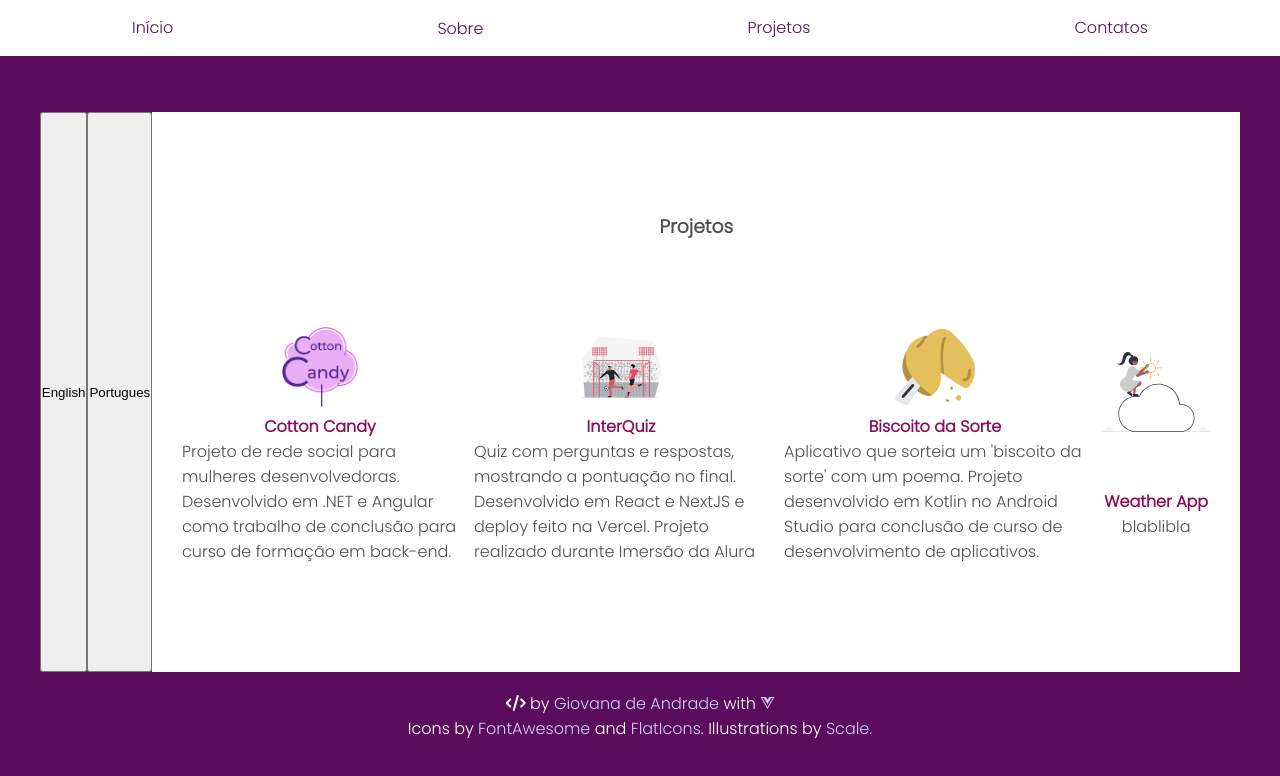
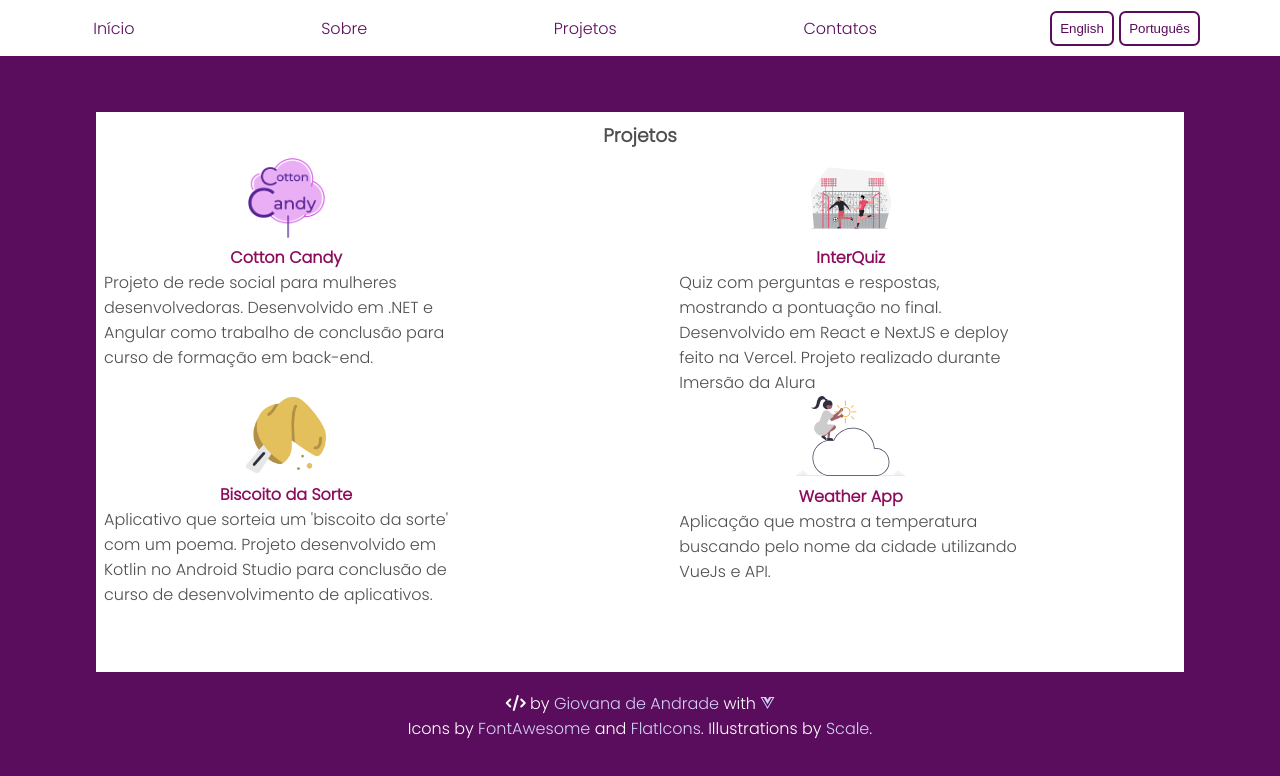
Before and after one commit to giovanaandrade/giovana-portfolio, a Vue app: page /projects in a window 1280 px wide. Shown: the top 776 px of the page. Built offline with nearby package versions, Linux system fonts and the light colour scheme; the HTML template or start-up script is replaced by a standard one.

Commit message:
add button to translate

```diff
--- a/src/App.vue
+++ b/src/App.vue
@@ -2,9 +2,6 @@
   <NavMenu />
 
   <div class="container-page">
-    <!-- ARRUMAR NAVBAR -->
-    <button @click="translateToEnglish()">English</button>
-    <button @click="translateToPortuguese()">Portugues</button>
     <div class="container">
       <div class="component">
         <router-view v-slot="{ Component }">
@@ -20,11 +17,9 @@
 <script>
 import NavMenu from "@/components/NavMenu.vue";
 import Footer from "./components/Footer.vue";
-import { mapActions } from "vuex";
 
 export default {
   components: { NavMenu, Footer },
-  methods: { ...mapActions(["translateToEnglish", "translateToPortuguese"]) },
 };
 </script>
 
@@ -52,12 +47,6 @@ body {
   font-family: "Poppins", sans-serif;
   font-size: 16px;
   background: rgb(90, 13, 92);
-  /* background: linear-gradient(
-    90deg,
-    rgba(90, 13, 92, 0.9223039557619923) 0%,
-    rgba(140, 12, 92, 0.9054972330729166) 50%,
-    rgba(210, 207, 245, 1) 100%
-  ); */
 }
 .page-enter-active,
 .page-leave-active {
@@ -78,7 +67,4 @@ body {
   width: 85vw;
   height: 70vh;
 }
-/* .component {
-  padding: 2%;
-} */
 </style>
--- a/src/components/NavMenu.vue
+++ b/src/components/NavMenu.vue
@@ -7,16 +7,21 @@
           ><span v-else>{{ route.nome }}</span></router-link
         >
       </li>
+      <li class="language">
+        <button @click="translateToEnglish()">English</button>
+        <button @click="translateToPortuguese()">Português</button>
+      </li>
     </ul>
   </nav>
 </template>
 
 <script>
-import { mapGetters } from "vuex";
+import { mapGetters, mapActions } from "vuex";
 import { routes } from "@/router/index.js";
 import db from "@/db.json";
 export default {
   name: "NavMenu",
+  methods: { ...mapActions(["translateToEnglish", "translateToPortuguese"]) },
   computed: mapGetters(["getterLanguage"]),
   data() {
     return {
@@ -33,8 +38,36 @@ a:active,
 a:hover {
   text-shadow: none;
 }
+
 .menu {
   background-color: white;
+}
+
+.menu button {
+  margin: 0.2em;
+  padding: 0.5rem;
+  background: #ffffff;
+  border: solid #5a0d5c 0.15em;
+  -webkit-border-radius: 0.5em;
+  -moz-border-radius: 0.5em;
+  border-radius: 0.5em;
+  text-decoration: none;
+  color: #5a0d5c;
+  display: inline-block;
+  cursor: pointer;
+  text-align: center;
+  transition: all 1s;
+}
+
+.menu button:hover,
+.menu button:active {
+  -webkit-border-radius: 0.5em;
+  -moz-border-radius: 0.5em;
+  border-radius: 0.5em;
+  color: #ffffff;
+  background-color: #5a0d5c;
+  border: solid #5a0d5c 0.15em;
+  text-decoration: none;
 }
 
 .menu .link {
@@ -63,6 +96,7 @@ a:hover {
     display: flex;
     justify-content: space-around;
     flex-wrap: wrap;
+    align-items: center;
   }
 
   .menu .icon {
@@ -70,7 +104,7 @@ a:hover {
   }
 
   .menu .link {
-    padding: 10% 20px;
+    padding: 2vh;
   }
 
   .menu .link:hover {
--- a/src/db.json
+++ b/src/db.json
@@ -95,7 +95,7 @@
              },
              {
                 "title":"Weather App",
-                "description":"blablibla",
+                "description":"Aplicação que mostra a temperatura buscando pelo nome da cidade utilizando VueJs e API.",
                 "url":"https://giovanaandrade.github.io/vue-weather/",
                 "img":"vueweather.svg"
              }
--- a/src/views/Home.vue
+++ b/src/views/Home.vue
@@ -4,7 +4,6 @@
       <div class="hello">
         <h1>{{ getterLanguage.homePage.title }}</h1>
         <h1 class="name">Giovana!</h1>
-        <h3>{{ getterLanguage.homePage.description }}</h3>
       </div>
     </div>
     <img
@@ -39,6 +38,7 @@ export default {
   display: flex;
   flex-direction: column;
   align-items: center;
+  justify-content: space-between;
 }
 
 .name {
--- a/src/views/Projects.vue
+++ b/src/views/Projects.vue
@@ -1,7 +1,7 @@
 <template>
   <div class="projects">
     <h3>{{ getterLanguage.projectsPage.title }}</h3>
-    <div class="container-projetos">
+    <div class="container">
       <div
         v-for="(project, index) in getterLanguage.projectsPage.projects"
         :key="index"
@@ -39,7 +39,7 @@ export default {
   height: 70vh;
   display: flex;
   flex-direction: column;
-  justify-content: space-evenly;
+  justify-content: center;
   align-items: center;
 }
 
@@ -48,7 +48,16 @@ export default {
   flex-wrap: nowrap;
 }
 
+.container {
+  display: grid;
+  grid-template-columns: auto auto;
+  grid-template-rows: 40% 40%;
+  gap: 2rem 2rem;
+  grid-auto-flow: row;
+}
+
 .card {
+  width: 70%;
   padding: 0.5rem;
   display: flex;
   flex-direction: column;
```
